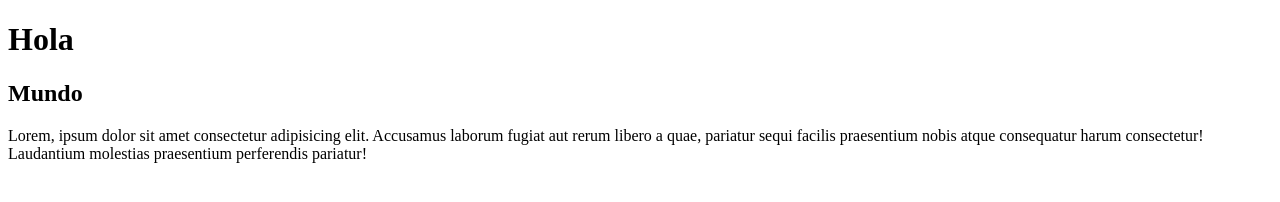
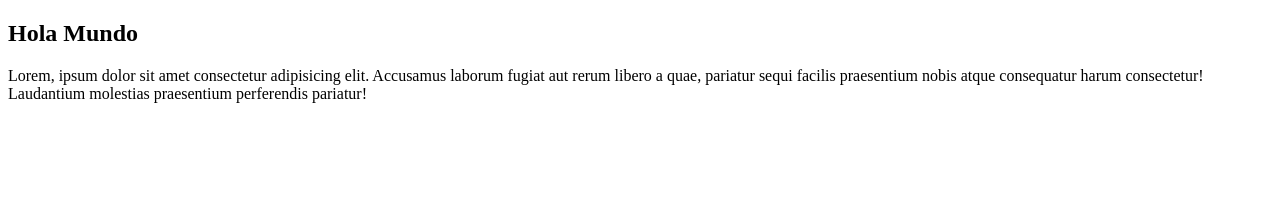
Before and after one commit to corixAllen05/tt-repositorio-chocolate, a plain HTML site: page index.html in a window 1280 px wide. Drawn offline with Linux system fonts and the light colour scheme.

Commit message:
Modificacion de index.html Se cambio el titulo

```diff
--- a/index.html
+++ b/index.html
@@ -6,8 +6,7 @@
     <title>Prueba</title>
 </head>
 <body>
-    <h1>Hola</h1>
-    <h2>Mundo</h2>
+    <h2>Hola Mundo</h2>
     <p>Lorem, ipsum dolor sit amet consectetur adipisicing elit. Accusamus laborum fugiat aut rerum libero a quae, pariatur sequi facilis praesentium nobis atque consequatur harum consectetur! Laudantium molestias praesentium perferendis pariatur!</p>
 </body>
 </html>
```
